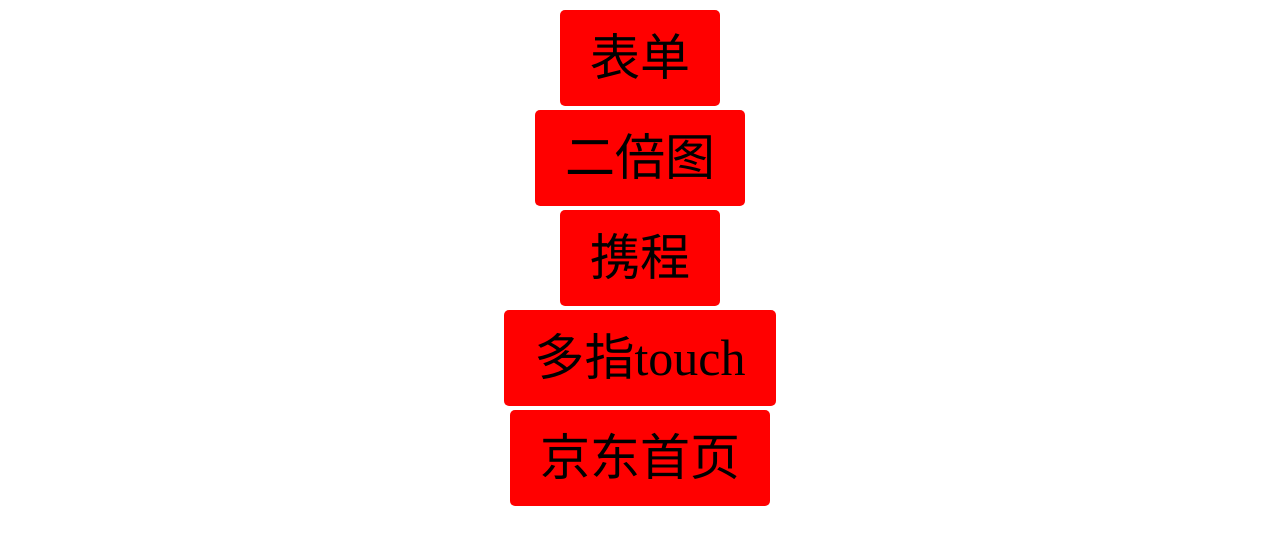
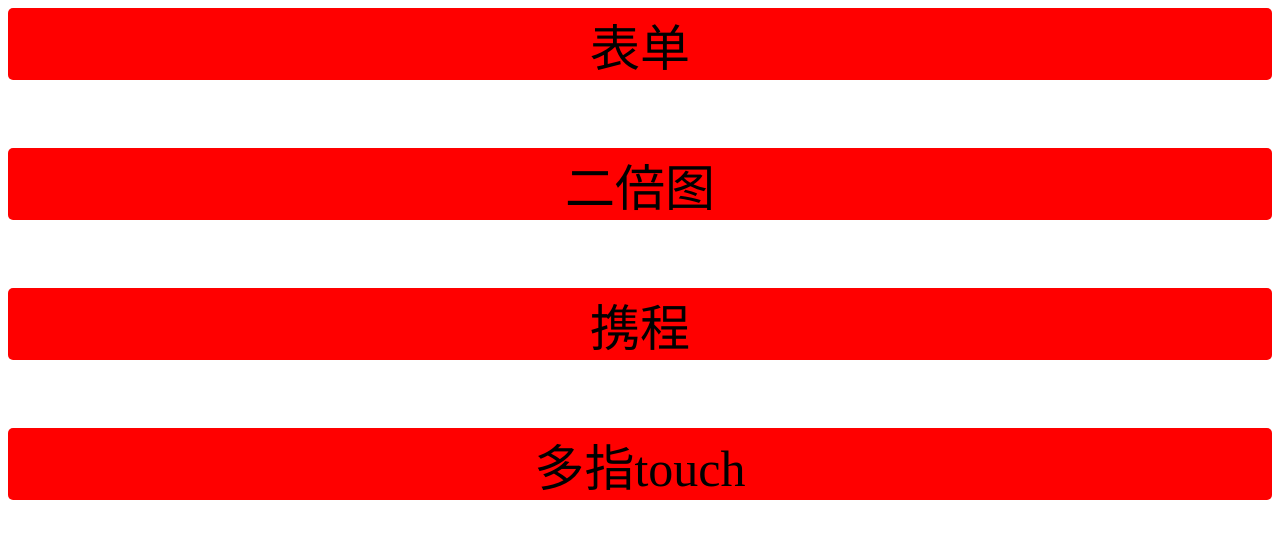
Before and after one commit to dttx123/dttx123.github.io, a plain HTML site: page index.html in a window 1280 px wide. Drawn offline with Linux system fonts and the light colour scheme.

Commit message:
去掉京东

```diff
--- a/index.html
+++ b/index.html
@@ -9,13 +9,13 @@
         body {
             text-align: center;
             font-size: 50px;
-            line-height: 100px;
         }
 
         a {
+            display: block;
+            margin: 5px auto;
             text-decoration: none;
             color: #000;
-            padding: 20px 30px;
             background-color: red;
             border-radius:  5px;
 
@@ -31,6 +31,6 @@
     <br>
     <a href="多指touch.html">多指touch</a>
     <br>
-    <a href="MJD/index.html">京东首页</a>
+    <!-- <a href="MJD/index.html">京东首页</a> -->
 </body>
 </html>
```
